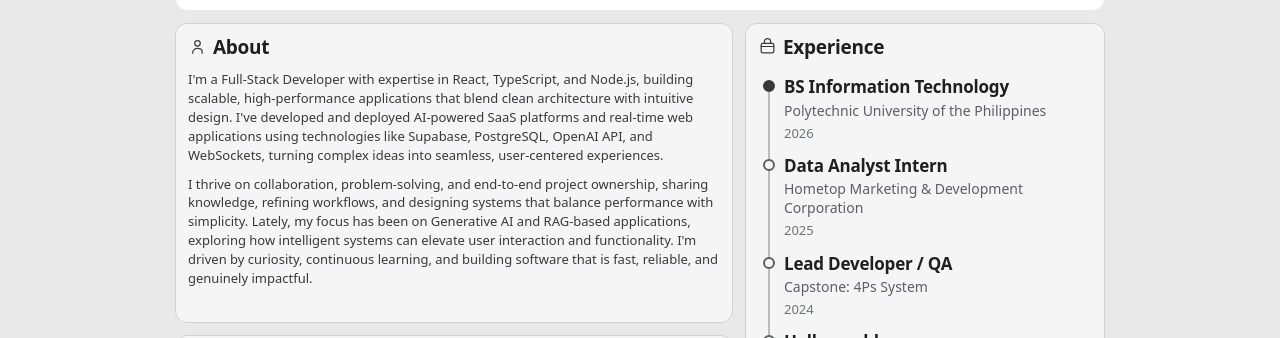
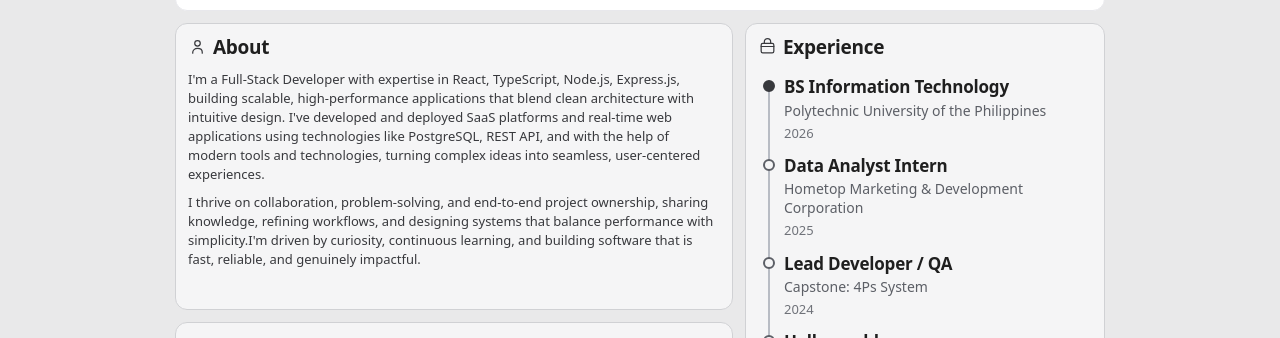
Before and after one commit to MichaelIanJapone/My-Portfolio, a React (Vite) app: page / in a window 1280 px wide. Shown: the part 180-518 px from the top of the page. Built offline with nearby package versions, Linux system fonts and the light colour scheme.

Commit message:
fix labeling and links

```diff
--- a/src/App.tsx
+++ b/src/App.tsx
@@ -456,18 +456,17 @@ export default function App() {
             <article className="card">
               <SectionHeading title="About" variant="about" />
               <p>
-                I&apos;m a Full-Stack Developer with expertise in React, TypeScript, and Node.js,
+                I&apos;m a Full-Stack Developer with expertise in React, TypeScript, Node.js, Express.js,
                 building scalable, high-performance applications that blend clean architecture with
-                intuitive design. I&apos;ve developed and deployed AI-powered SaaS platforms and
-                real-time web applications using technologies like Supabase, PostgreSQL, OpenAI API,
-                and WebSockets, turning complex ideas into seamless, user-centered experiences.
+                intuitive design. I&apos;ve developed and deployed SaaS platforms and
+                real-time web applications using technologies like PostgreSQL, REST API,
+                and with the help of modern tools and technologies,
+                turning complex ideas into seamless, user-centered experiences.
               </p>
               <p>
                 I thrive on collaboration, problem-solving, and end-to-end project ownership,
                 sharing knowledge, refining workflows, and designing systems that balance
-                performance with simplicity. Lately, my focus has been on Generative AI and
-                RAG-based applications, exploring how intelligent systems can elevate user
-                interaction and functionality. I&apos;m driven by curiosity, continuous learning, and
+                performance with simplicity.I&apos;m driven by curiosity, continuous learning, and
                 building software that is fast, reliable, and genuinely impactful.
               </p>
             </article>
```
